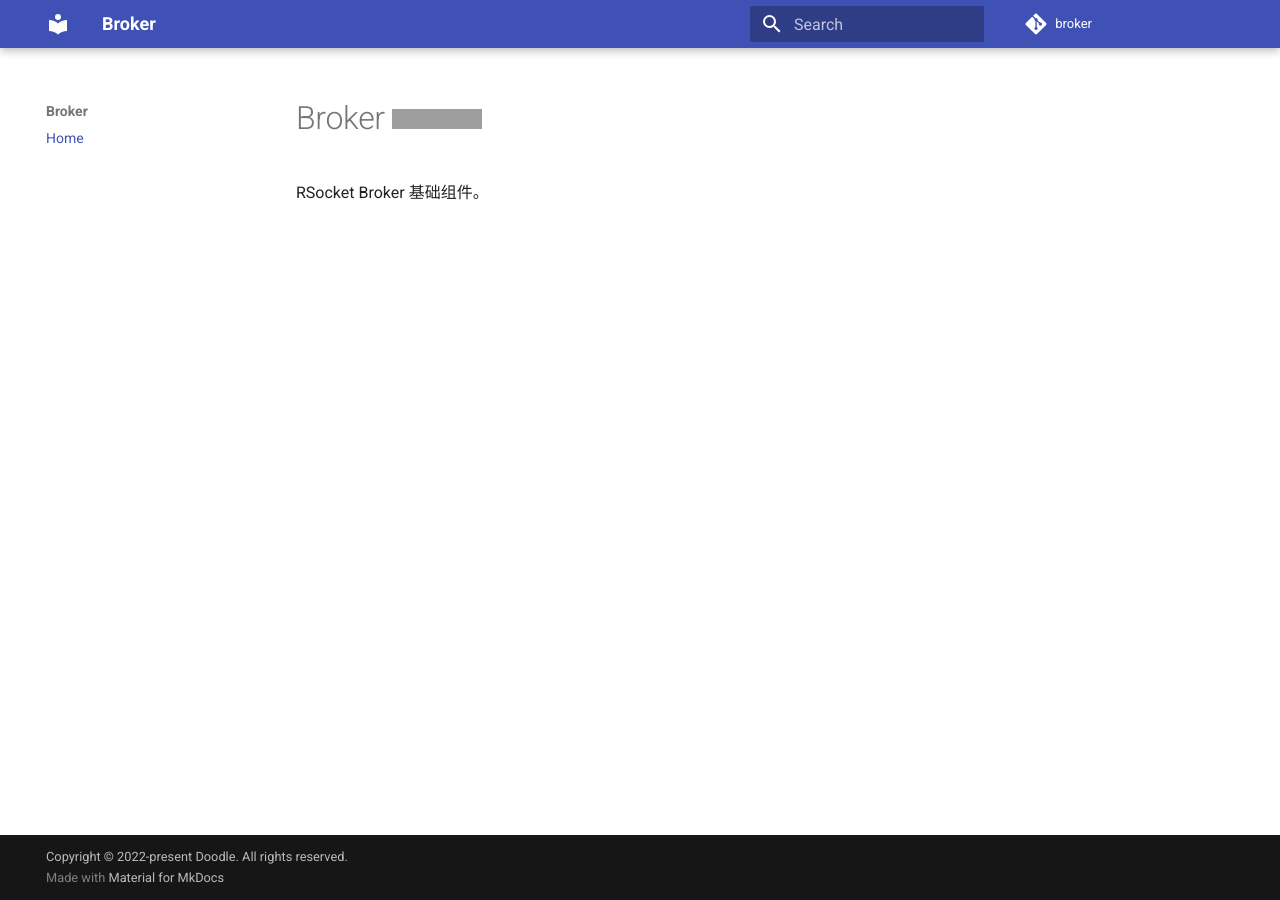
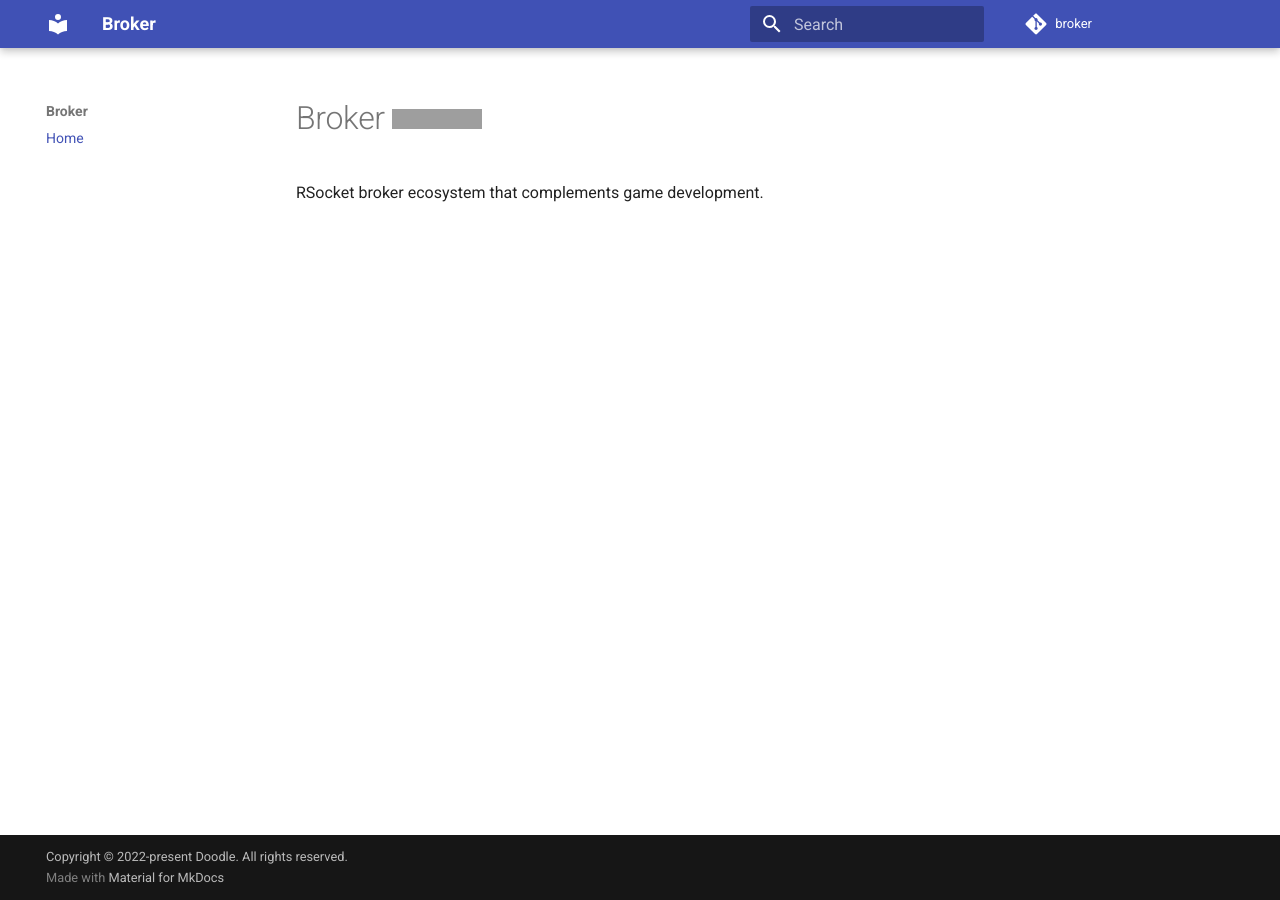
Before and after one commit to project-doodle/doodle-broker, an MkDocs documentation site: the page built from docs/README.md, in a window 1280 px wide. Built offline with MkDocs 1.6.1 and Material for MkDocs 9.7.7, drawn with Linux system fonts in a browser that asks for light colours; comment, search, counter and statistics services are not loaded; grey boxes are pictures that could not be loaded.

Commit message:
docs: Update project description

```diff
--- a/docs/README.md
+++ b/docs/README.md
@@ -1,3 +1,3 @@
 # Broker [![CI](https://github.com/project-doodle/broker/actions/workflows/ci-bazel.yml/badge.svg)](https://github.com/project-doodle/doodle-broker/actions/workflows/ci-bazel.yml)
 
-RSocket Broker 基础组件。
+RSocket broker ecosystem that complements game development.
```
Also changed, not shown: broker-bazel/docs/README.md (+0 -2 lines), broker-java/docs/README.md (+1 -1 lines).
